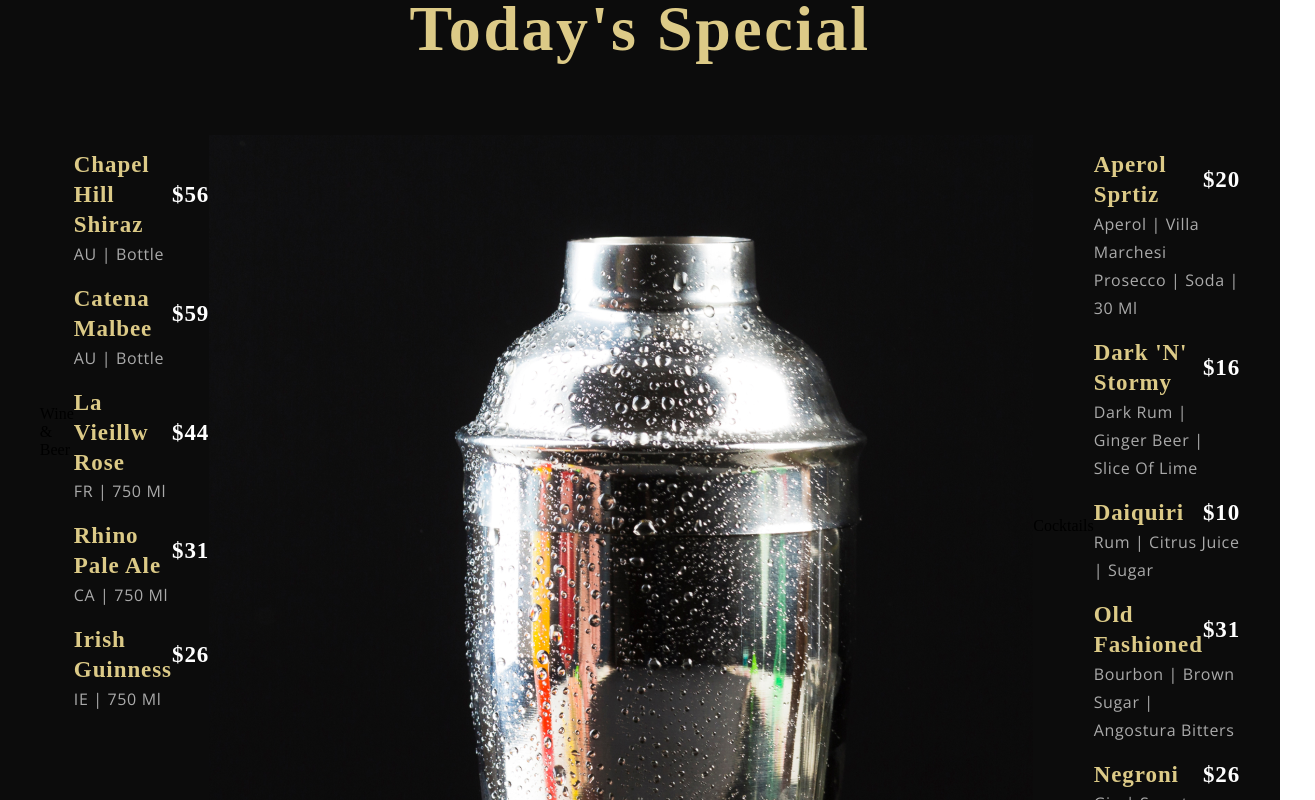
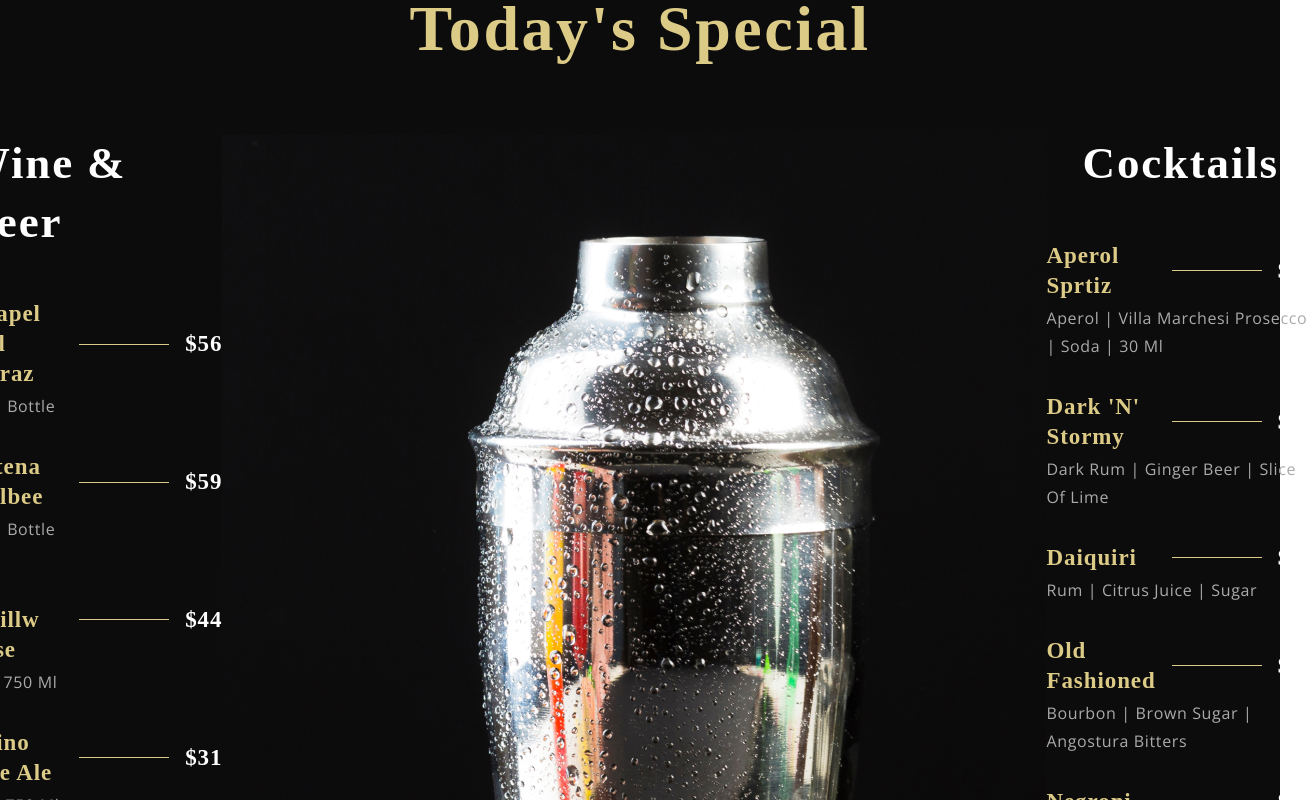
Before and after one commit to AYUSH-TRIVEDI6936484/Responsive_Restaurant_App, a React (Create React App) app in the folder myapp/: page / in a window 1280 px wide. Shown: the part 2020-2820 px from the top of the page, 1315 px wide, since content can reach past the window. Built offline with nearby package versions, Linux system fonts and the light colour scheme; a web font is replaced by a local one.

Commit message:
some media tags used

```diff
--- a/myapp/src/components/Menuitem/MenuItem.css
+++ b/myapp/src/components/Menuitem/MenuItem.css
@@ -10,3 +10,25 @@
   justify-content: space-between;
   align-items: center;
 }
+
+.app__menuitem-sub {
+  width: 100%;
+  margin-top: 0.2rem;
+}
+
+.app__menuitem-name {
+  flex: 1;
+}
+
+.app__menuitem-dash {
+  width: 90px;
+  height: 1px;
+  background: var(--color-golden);
+  margin: 0 1rem;
+}
+
+.app__menuitem-price {
+  display: flex;
+  justify-content: flex-end;
+  align-items: flex-end;
+}
--- a/myapp/src/container/Menu/SpecialMenu.css
+++ b/myapp/src/container/Menu/SpecialMenu.css
@@ -16,3 +16,56 @@
   align-items: flex-start;
   flex-direction: row;
 }
+
+.app__specialMenu-menu_heading {
+  font-family: var(--font-base);
+  font-weight: 600;
+  font-size: 45px;
+  line-height: 58.5px;
+  letter-spacing: 0.04em;
+  color: var(--color-white);
+}
+
+.app__specialMenu-menu_wine,
+.app__specialMenu-menu_cocktails {
+  flex: 1;
+  width: 100%;
+  flex-direction: column;
+}
+
+.app__specialMenu-menu_img {
+  width: 300;
+  margin: 0 2rem;
+}
+
+.app__specialMenu-menu_img img {
+  width: 100%;
+  height: auto;
+}
+
+.app__specialMenu_menu_items {
+  display: flex;
+  flex-direction: column;
+  margin: 2rem 0;
+  width: 100%;
+}
+
+@media screen and (max-width: 2000px) {
+}
+
+@media screen and (max-width: 1150px) {
+  .app__specialMenu-menu {
+    flex-direction: column;
+    align-items: center;
+    width: 100%;
+  }
+}
+
+@media screen and (max-width: 650px) {
+  .app__specialMenu-menu_img {
+    width: 100%;
+  }
+  .app__specialMenu-menu_heading {
+    font-size: 35px;
+  }
+}
```
